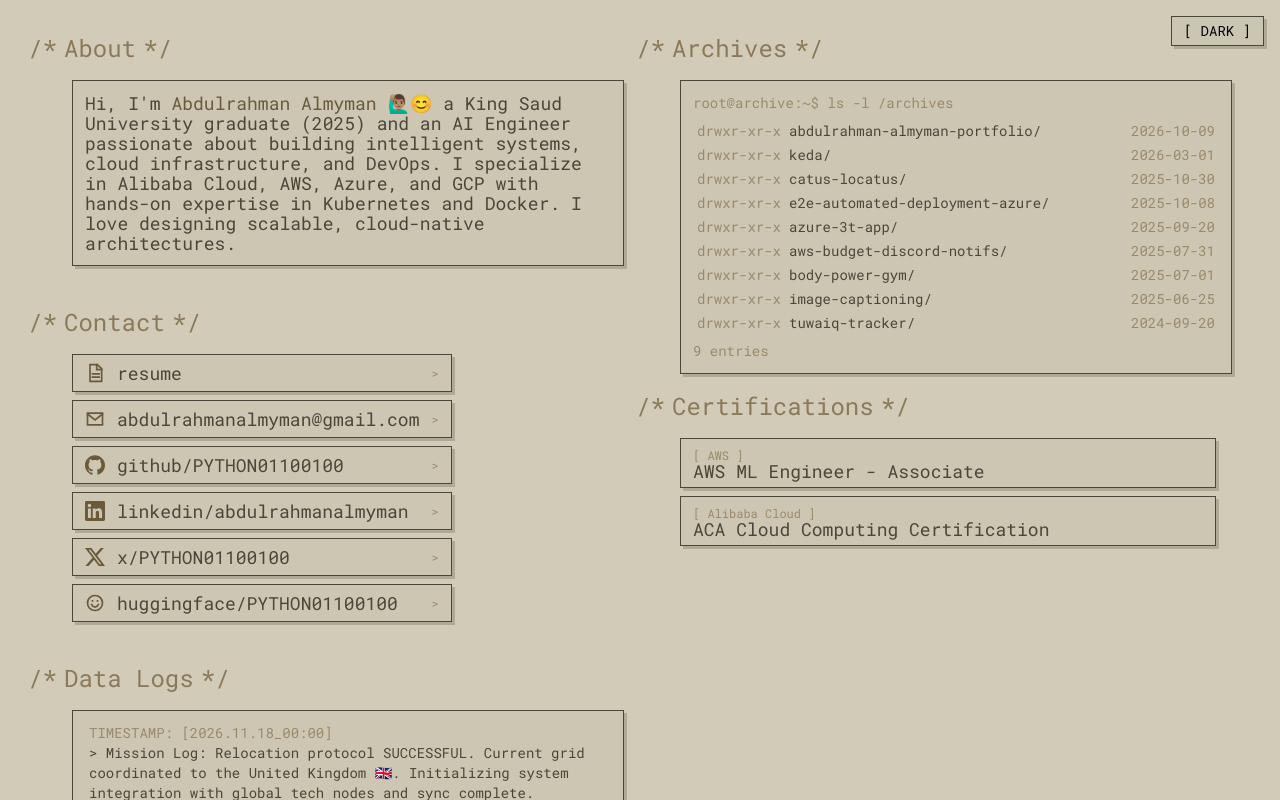
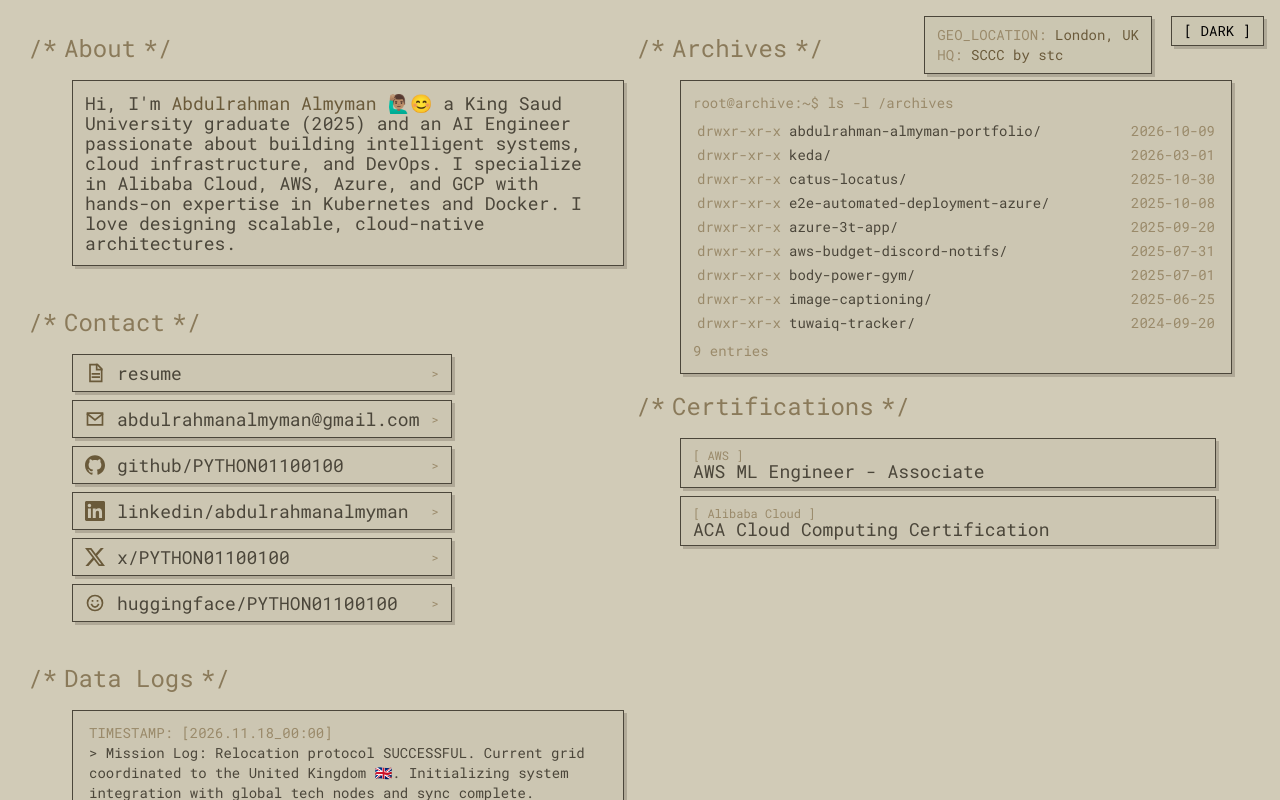
Before and after one commit to PYTHON01100100/AbdulrahmanAlmyman, a Next.js app: page / in a window 1280 px wide. Shown: the top 800 px of the page. Built offline with nearby package versions, Linux system fonts and the light colour scheme.

Commit message:
Add geo location and HQ status plate

```diff
--- /dev/null
+++ b/src/app/components/LocationBadge.tsx
@@ -0,0 +1,20 @@
+interface LocationBadgeProps {
+  geo: string;
+  hq: string;
+}
+
+// Status plate: fixed beside the theme toggle on large screens, inline on small ones.
+export default function LocationBadge({ geo, hq }: LocationBadgeProps) {
+  return (
+    <div className="nier-box mx-6 mt-4 mb-2 w-fit px-3 py-2 text-xs leading-5 sm:text-sm lg:fixed lg:top-4 lg:right-32 lg:z-[60] lg:m-0">
+      <p>
+        <span className="text-terminal-comment">GEO_LOCATION:</span>{" "}
+        <span className="text-terminal-strong">{geo}</span>
+      </p>
+      <p>
+        <span className="text-terminal-comment">HQ:</span>{" "}
+        <span className="text-terminal-strong">{hq}</span>
+      </p>
+    </div>
+  );
+}
--- a/src/app/page.tsx
+++ b/src/app/page.tsx
@@ -1,6 +1,7 @@
 import Layout from "@/app/components/Layout";
 import Section from "@/app/components/Section";
 import ContactList from "@/app/components/ContactList";
+import LocationBadge from "@/app/components/LocationBadge";
 import CertsList, { Certification } from "@/app/components/CertsList";
 import IntelList, { IntelEntry } from "@/app/components/IntelList";
 import ArchiveList from "@/app/components/ArchiveList";
@@ -91,6 +92,7 @@ export default function Home() {
   if (!projectsData) return <p>Error occurred with projects data.</p>;
   return (
     <Layout className="text-base sm:text-lg px-6 py-5 md:px-8 md:py-8">
+      <LocationBadge geo="London, UK" hq="SCCC by stc" />
       {/* Large screen: centered container with max width */}
       <div className=" lg:flex lg:items-center lg:justify-center lg:min-h-[calc(100vh-4rem)] ">
         <div className="md:flex md:flex-wrap md:w-full lg:max-w-304 md:mx-auto max-h-fit">
```
